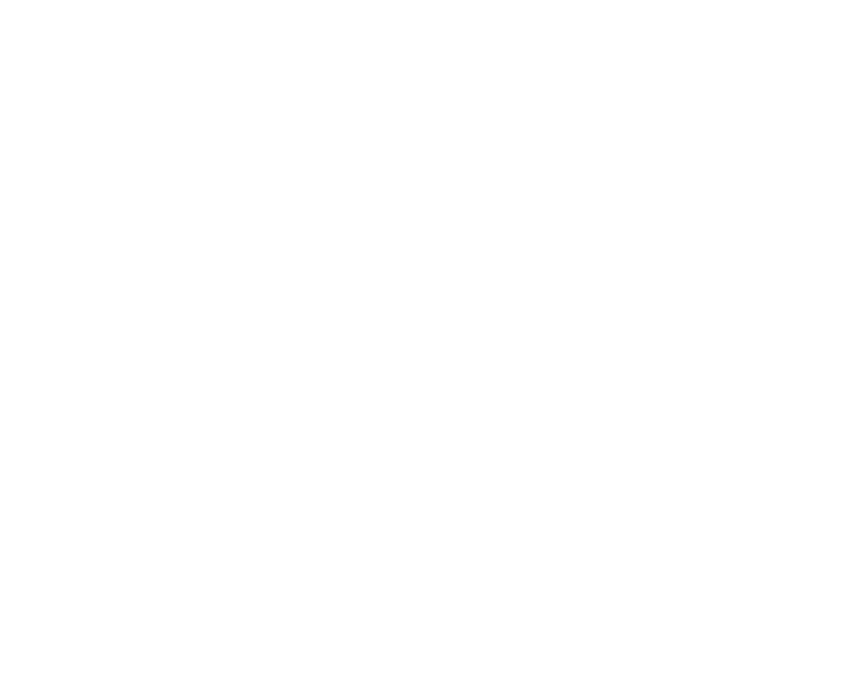
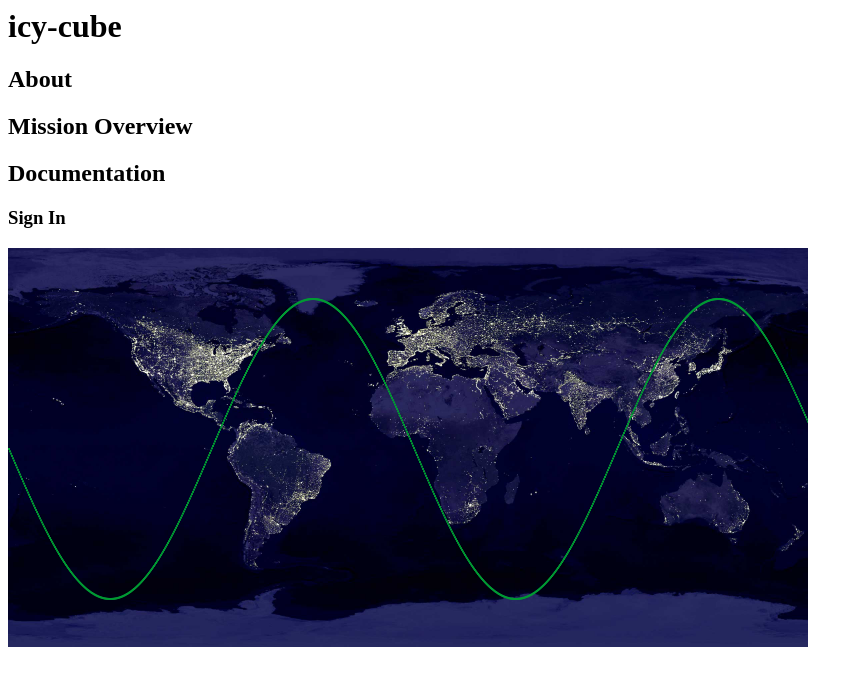
Before and after one commit to ic-cubesat/cube-gui, a plain HTML site: page index.html in a window 1280 px wide. Shown: the whole page, without its empty margins (0-863 px from the left). Drawn offline with Linux system fonts and the light colour scheme.

Commit message:
image loaded

```diff
--- a/index.html
+++ b/index.html
@@ -1,7 +1,39 @@
 <html>
   <head>
   <title> Icy-Cube </title>
+  <link rel="stylesheet" type="text/css" href="index.css">
+
   </head>
   <body>
+  <div id="navbar">
+  <div id="icy-cube"><h1> icy-cube </h1></div>
+  <div id="about"><h2> About </h2></div>
+  <div id="overview"><h2> Mission Overview </h2></div>
+  <div id="documentation"><h2> Documentation </h2></div>
+  <div id="signin"><h3> Sign In </h3></div>
+  </div>
+  <canvas id="map" width="800" height="399">
+  </canvas>
+  <script>
+  console.log("Hello World");
+  var canvas = document.getElementById("map");
+var context = canvas.getContext("2d"); // returns a CanvasRenderingContext2D
+var imageObj = new Image();
+
+imageObj.onload = function() {
+        context.drawImage(imageObj, 0, 0, 800, 399);
+	   //context.drawImage(imageObj,0,0);
+	   draworbit();
+      };
+imageObj.src = 'earth.jpg';
+context.fillStyle = '#009933';
+//var satelliteCoordinates;
+draworbit = function () {
+for(var i = 0; i < 800; i++)
+	context.fillRect(i,200 + 150*Math.sin((0.888)*Math.PI*i/180),2,2);
+}
+
+</script>
+
   </body>
 </html>
```
